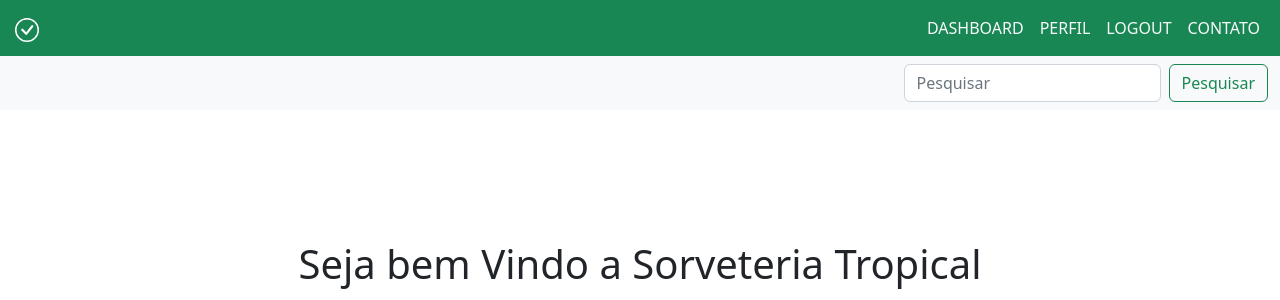
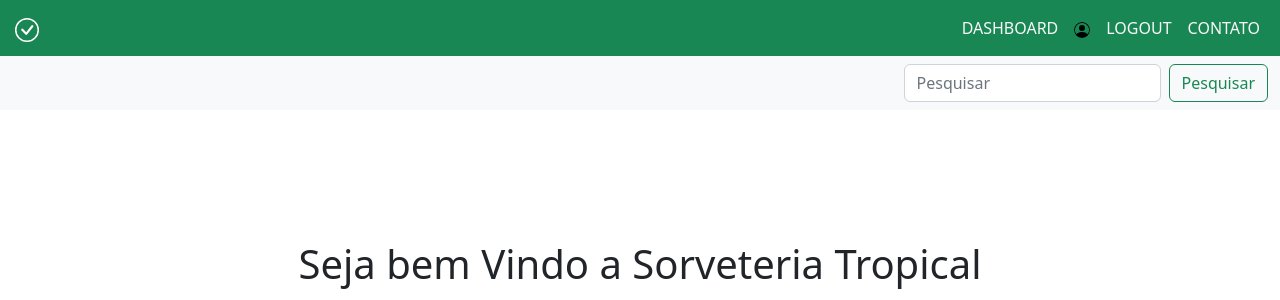
Before and after one commit to BunoQueiroz/sorveteria, a Django app: page / in a window 1280 px wide. Shown: the top 300 px of the page. Run offline with Django 4.2, Linux system fonts and the light colour scheme; the visitor is signed in with stand-in values (Sample User, id 1); some libraries are stand-ins or nearby versions.

Commit message:
mostrando a imagem do usuário no header quando ele está autenticado

```diff
--- a/core/static/styles/dashboard.css
+++ b/core/static/styles/dashboard.css
@@ -1,3 +1,7 @@
 .main {
     min-height: calc(100vh - 166px);
 }
+
+.user-image {
+    width: 1.3rem;
+}
--- a/core/static/styles/profile.css
+++ b/core/static/styles/profile.css
@@ -6,3 +6,7 @@
     width: 20%;
     cursor: pointer;
 }
+
+.user-image {
+    width: 1.3rem;
+}
--- a/static/styles/dashboard.css
+++ b/static/styles/dashboard.css
@@ -1,3 +1,7 @@
 .main {
     min-height: calc(100vh - 166px);
 }
+
+.user-image {
+    width: 1.3rem;
+}
--- a/static/styles/profile.css
+++ b/static/styles/profile.css
@@ -6,3 +6,7 @@
     width: 20%;
     cursor: pointer;
 }
+
+.user-image {
+    width: 1.3rem;
+}
--- a/static/styles/style.css
+++ b/static/styles/style.css
@@ -1,5 +1,6 @@
 .principal {
     min-height: 600px;
+    height: calc(100vh - 112px);
 }
 
 .principal__content {
--- a/templates/partials/_header.html
+++ b/templates/partials/_header.html
@@ -11,15 +11,7 @@
             <div class="collapse navbar-collapse justify-content-end" id="navbarNav">
                 <ul class="navbar-nav">
                     {% if user.is_authenticated %}
-                    <li class="nav-item">
-                        <a class="nav-link text-light text-uppercase" aria-current="page" href="{% url 'dashboard' %}">Dashboard</a>
-                    </li>
-                    <li class="nav-item">
-                        <a class="nav-link text-light text-uppercase" aria-current="page" href="{% url 'my_profile' %}">Perfil</a>
-                    </li>
-                    <li class="nav-item">
-                        <a class="nav-link text-light text-uppercase" aria-current="page" href="{% url 'logout' %}">Logout</a>
-                    </li>
+                        {% include 'partials/_header_authenticated.html' %}
                     {% else %}
                     <li class="nav-item">
                         <a class="nav-link text-light text-uppercase" aria-current="page" href="{% url 'home' %}">Home</a>
--- /dev/null
+++ b/templates/partials/_header_authenticated.html
@@ -0,0 +1,16 @@
+{% load static %}
+<li class="nav-item">
+    <a class="nav-link text-light text-uppercase" aria-current="page" href="{% url 'dashboard' %}">Dashboard</a>
+</li>
+<li class="nav-item">
+    <a class="nav-link text-light text-uppercase" aria-current="page" href="{% url 'my_profile' %}">
+        {% if user.img %}
+            <img class="rounded-circle user-image" src="{{ user.img.url }}" alt="{{user.first_name}}">
+        {% else %}
+            <img class="rounded-circle user-image" src="{% static 'img/user-pattern.svg' %}" alt="Image de usuário padrão">
+        {% endif %}
+    </a>
+</li>
+<li class="nav-item">
+    <a class="nav-link text-light text-uppercase" aria-current="page" href="{% url 'logout' %}">Logout</a>
+</li>
--- a/templates/user/dashboard.html
+++ b/templates/user/dashboard.html
@@ -9,7 +9,7 @@
 <main class="container main">
     {% include 'partials/_messages.html' %}
     <h6 class="text-center">
-        Olá, <span class="text-primary">{{user.first_name}}</span>
+        Olá, <a class="text-primary" href="{% url 'my_profile' %}">{{user.first_name}}</a>
     </h6>
     <section class="row">
         {% include 'products/product.html' %}
```
Also changed, not shown: user/views.py (+9 -2 lines), media/users/imgs/CR7_Avatar.jpg (added).
